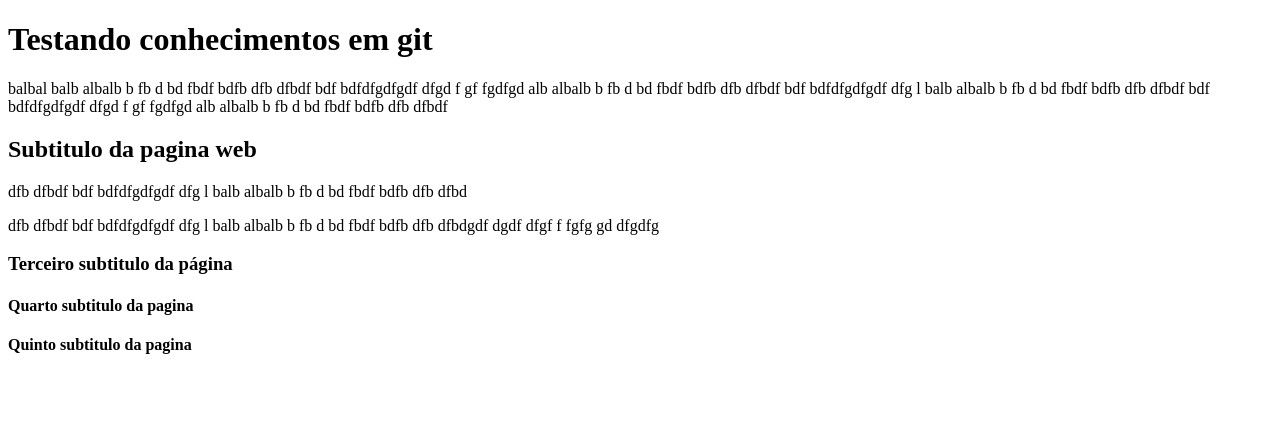
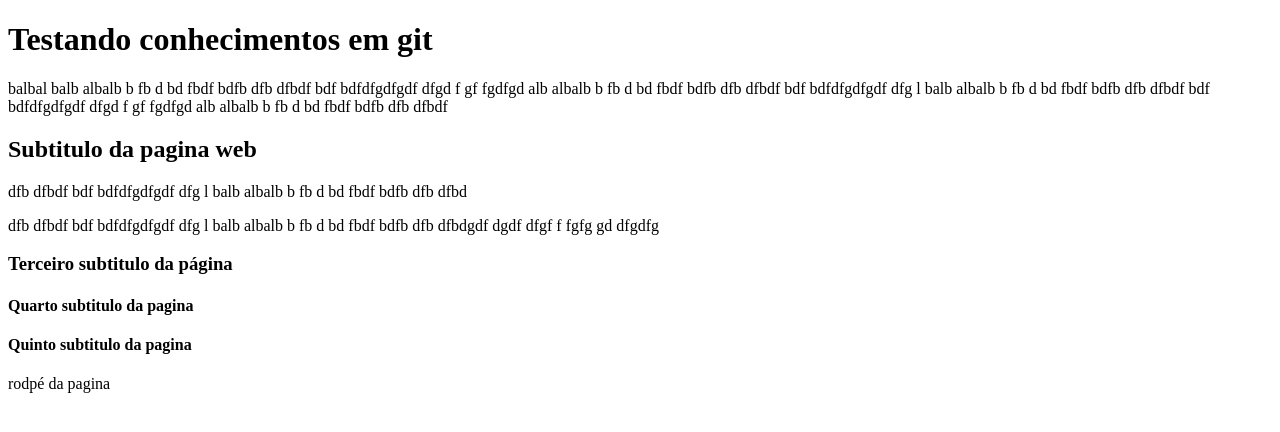
Before and after one commit to Luis-H-Baroni/pratica-markdown, a plain HTML site: page index.html in a window 1280 px wide. Drawn offline with Linux system fonts and the light colour scheme.

Commit message:
Adicionar rodapé da página ao index.html

```diff
--- a/index.html
+++ b/index.html
@@ -22,6 +22,8 @@
     <h4>Quarto subtitulo da pagina</h4>
     <h4>Quinto subtitulo da pagina</h4>
 
+    <span>rodpé da pagina</span>
+
 </body>
 
 </html>
```
